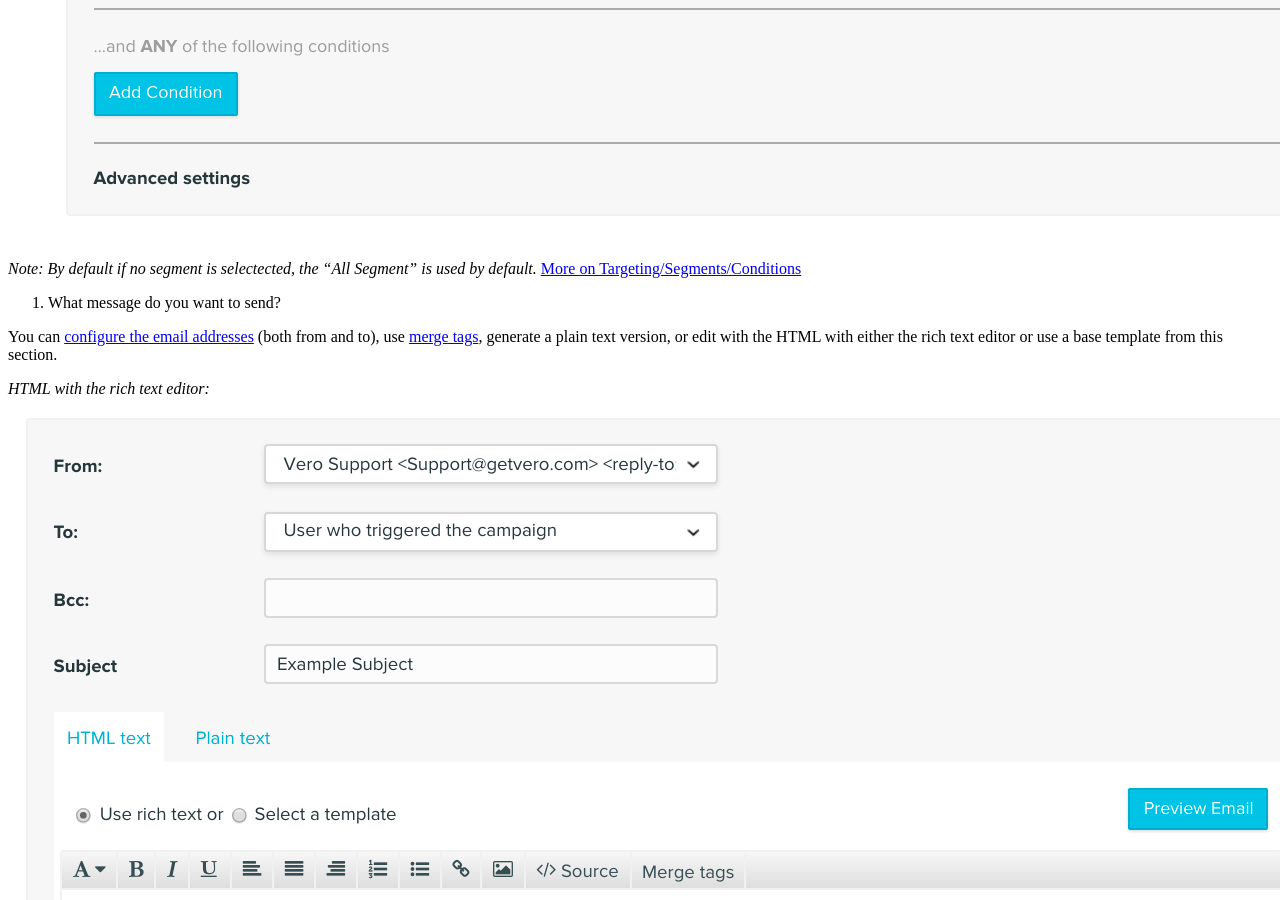
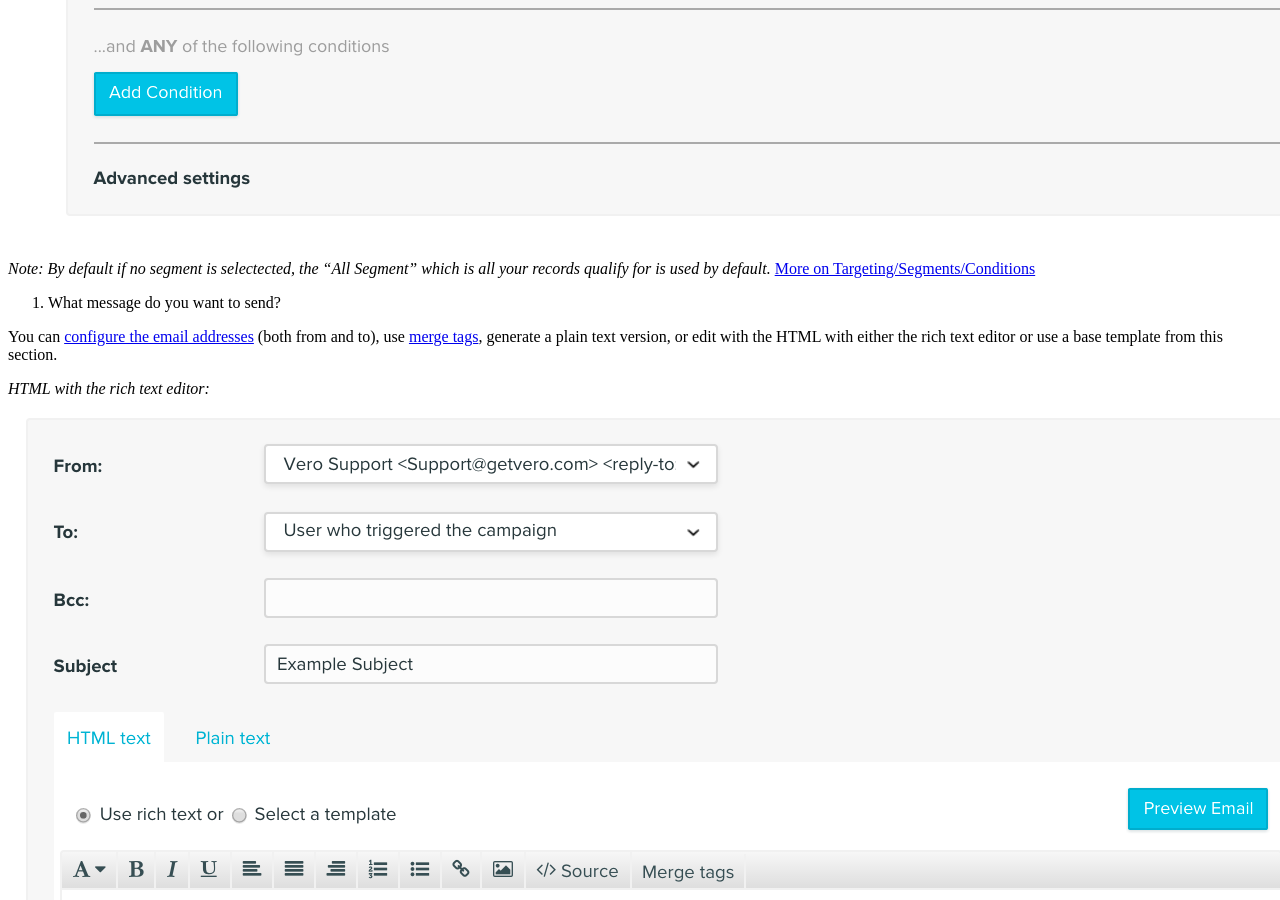
Before and after one commit to willegan/getvero.github.io, a Jekyll site: the page built from _articles/what-is-a-behavioral-campaign.md, in a window 1280 px wide and 900 px high, scrolled down 1685 px. Built offline with Jekyll 4.4.1, drawn with Linux system fonts in a browser that asks for light colours; nearby versions of some CDN libraries; a script that is not in the unit is left out; comment, search, counter and statistics services are not loaded.

Commit message:
additional clarifications for shceduling-timing.md and what-is-a-behavioral-campaign.md

```diff
--- a/_articles/what-is-a-behavioral-campaign.md
+++ b/_articles/what-is-a-behavioral-campaign.md
@@ -36,7 +36,7 @@ There are 4 main sections to a behavioral campaign.
 3. Who do you want to qualify for this message?
 ![{{ site.data.screenshots.vero.behavioral.campaign_conditions['title'] }}]({{ site.data.screenshots.vero.behavioral.campaign_conditions['image'] }})
 
-*Note: By default if no segment is selectected, the "All Segment" is used by default.*
+*Note: By default if no segment is selectected, the "All Segment" which is all your records qualify for is used by default.*
 [More on Targeting/Segments/Conditions](/articles/create-a-segment.html)
 
 4. What message do you want to send?
```
